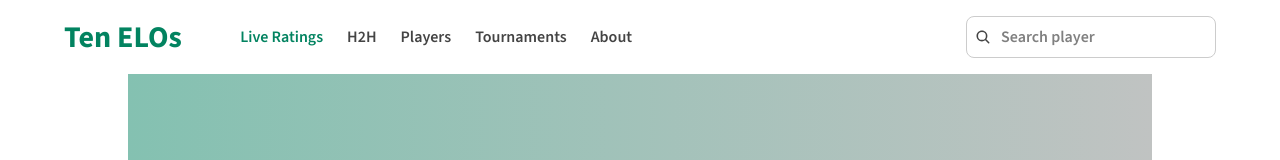
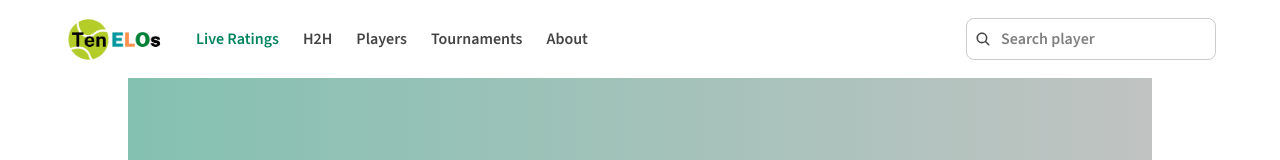
Before and after one commit to michpantoja/TenelosV2, a Next.js app: page /about in a window 1280 px wide. Shown: the top 160 px of the page. Built offline with nearby package versions, Linux system fonts and the light colour scheme.

Commit message:
fixes: navbar logo and accordion spacing

```diff
--- a/components/Accordion.tsx
+++ b/components/Accordion.tsx
@@ -40,7 +40,7 @@ export default function Accordion({
         style={{ maxHeight: contentHeight }}
         className="overflow-hidden duration-300 ease-in-out bg-gray/30 rounded-b-lg px-4 sm:px-7"
       >
-        <div className="p-4 font-regular  text-darkerGray">{children}</div>
+        <div className="p-4 pt-0 font-regular text-darkerGray">{children}</div>
       </div>
     </div>
   );
--- a/components/Navbars/NavDesktop.tsx
+++ b/components/Navbars/NavDesktop.tsx
@@ -66,7 +66,7 @@ export default function NavDesktop() {
   ) => {
     return (
       <components.Control {...props}>
-        <IoSearch  color="#444444" />
+        <IoSearch color="#444444" />
         {props.children}
       </components.Control>
     );
--- a/components/Navbars/NavMobile.tsx
+++ b/components/Navbars/NavMobile.tsx
@@ -41,7 +41,7 @@ export default function NavMobile() {
   ) => {
     return (
       <components.Control {...props}>
-        <IoSearch  color="#444444" />
+        <IoSearch color="#444444" />
         {props.children}
       </components.Control>
     );
@@ -67,14 +67,17 @@ export default function NavMobile() {
               className={`text-base font-semibold cursor-pointer select-none ${
                 activeId === item.id ? "text-green" : "text-darkerGray"
               }`}
-              onClick={() => {setActiveId(item.id); setToggle(false)}}
+              onClick={() => {
+                setActiveId(item.id);
+                setToggle(false);
+              }}
             >
               <Link href={item.link}>{item.title}</Link>
             </li>
           ))}
         </ul>
         <Select
-        className="w-[250px] font-semibold text-base select-none outline-none"
+          className="w-full font-semibold text-base select-none outline-none"
           isSearchable={true}
           isClearable={true}
           // options={players}
--- a/components/Navbars/Topbar.tsx
+++ b/components/Navbars/Topbar.tsx
@@ -2,13 +2,24 @@
 
 import NavMobile from "./NavMobile";
 import NavDesktop from "./NavDesktop";
+import Image from "next/image";
+import { useRouter } from "next/navigation";
 
 export default function Topbar() {
+  const router = useRouter();
   return (
-    <nav className="fixed z-40 bg-[#FFFFFF] w-full flex justify-between items-center px-6 xl:px-16 py-4">
-      <div className="w-52 font-black text-3xl text-green select-none">
-        Ten ELOs
-      </div>
+    <nav className="fixed z-40 bg-[#FFFFFF] w-full flex justify-between items-center px-6 xl:px-16 py-4 gap-8">
+      <Image
+        src="/assets/tenelos_logo.png"
+        alt="logo"
+        width={100}
+        height={100}
+        quality={100}
+        className="cursor-pointer select-none"
+        onClick={() => {
+          router.push("/");
+        }}
+      />
       <NavDesktop />
       <NavMobile />
     </nav>
```
Also changed, not shown: public/assets/tenelos_logo.png (added). Lines whose indentation alone changed are shown as unchanged.
